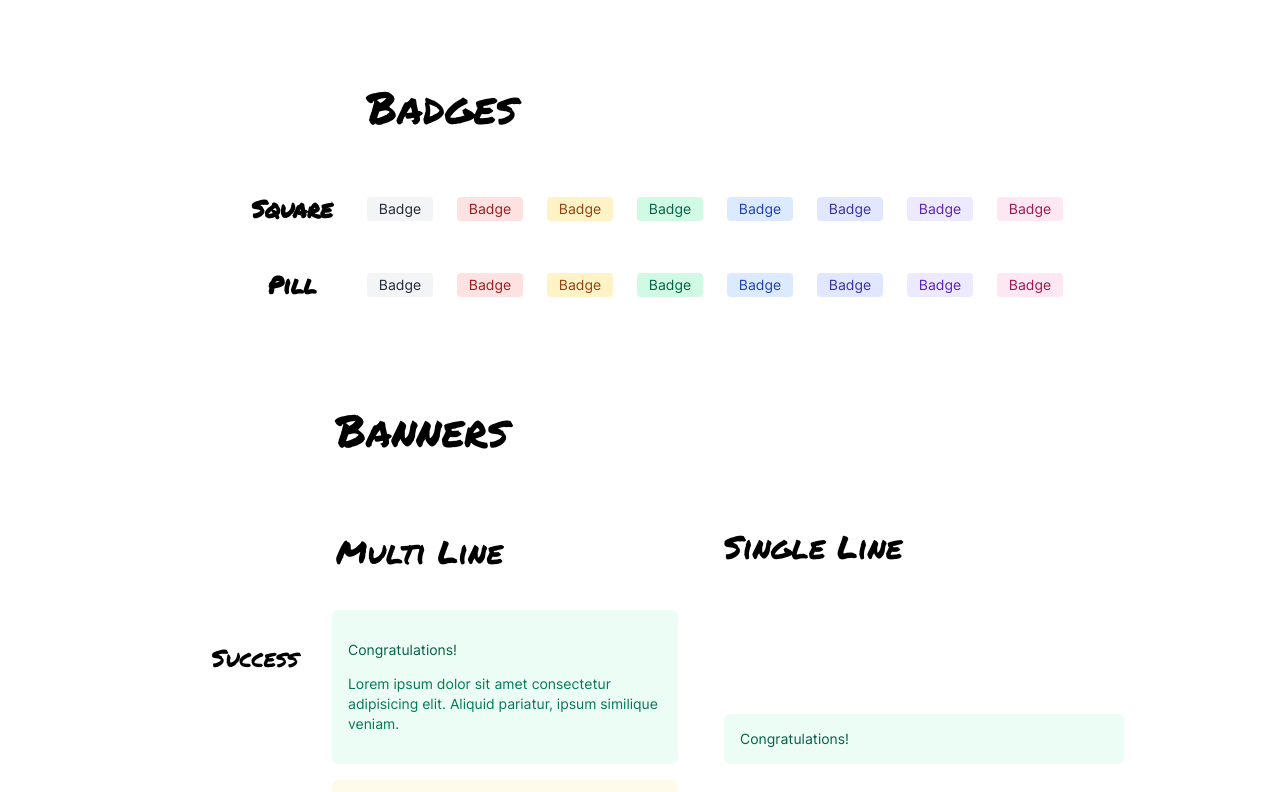
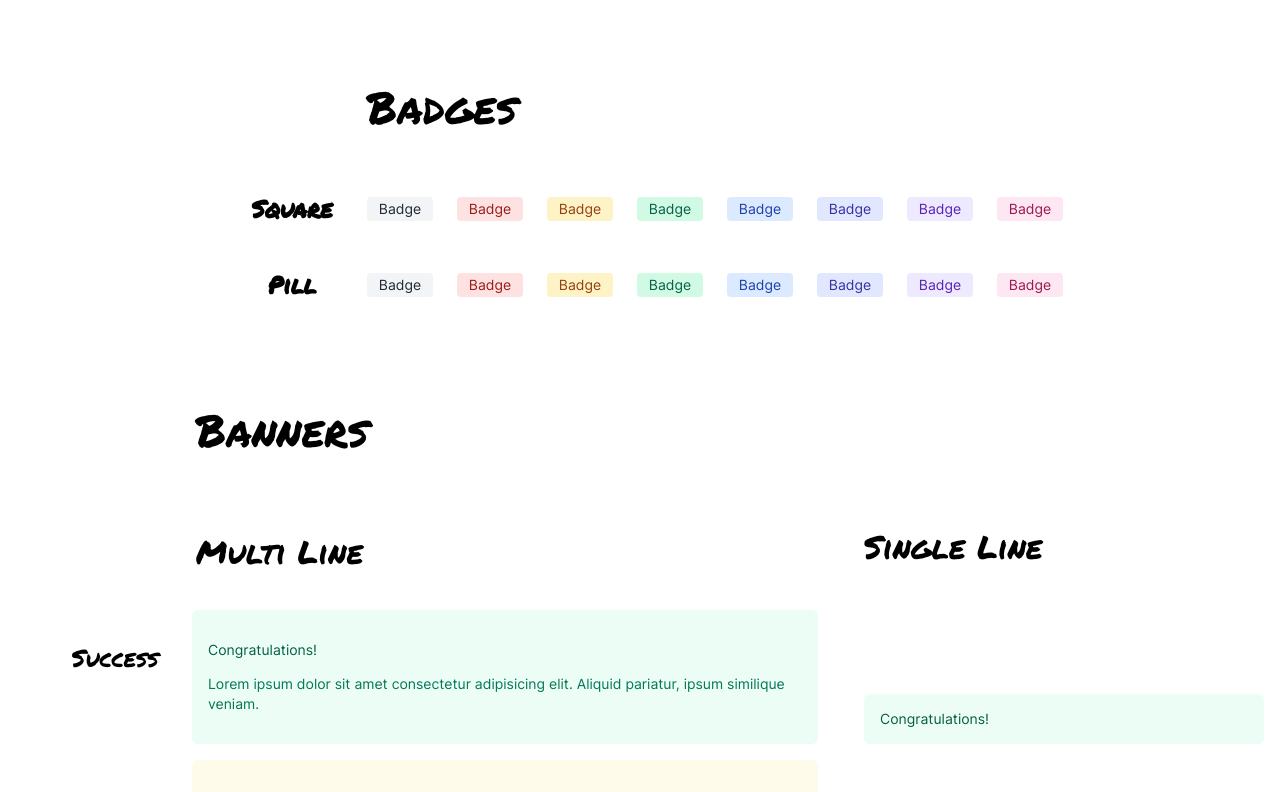
Before and after one commit to gabholli/component-library, a React (Create React App) app: page / in a window 1280 px wide. Shown: the top 792 px of the page. Built offline with nearby package versions, Linux system fonts and the light colour scheme.

Commit message:
Increased width of banner container

```diff
--- a/src/App.css
+++ b/src/App.css
@@ -212,19 +212,8 @@ body {
     justify-self: right;
   }
 
-  /* .banner-container {
-    padding: 0 1em;
-    display: grid;
-    grid-template: repeat(5, auto) / 1fr;
-    grid-template-areas:
-      "banner-heading"
-      "multi-heading"
-      "multi"
-      "single-heading"
-      "single";
-  } */
   .banner-container {
-    max-width: 1000px;
+    max-width: 1400px;
     /* padding: 2.875em; */
     display: grid;
     grid-template: 125px auto auto/ 180px 1fr 1fr 1fr 1fr;
@@ -242,7 +231,6 @@ body {
 
   .multi-content-container {
     padding: 0 2.875em;
-    max-width: 900px;
     display: grid;
     grid-template: auto / 130px auto auto;
     grid-template-areas: "subheading container container";
```
